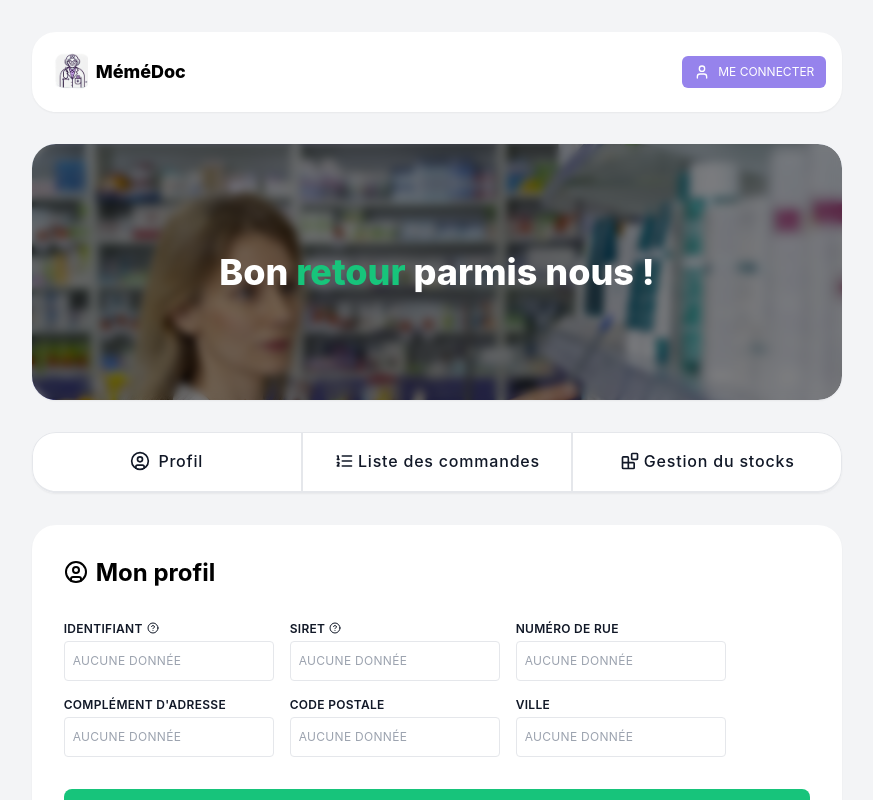
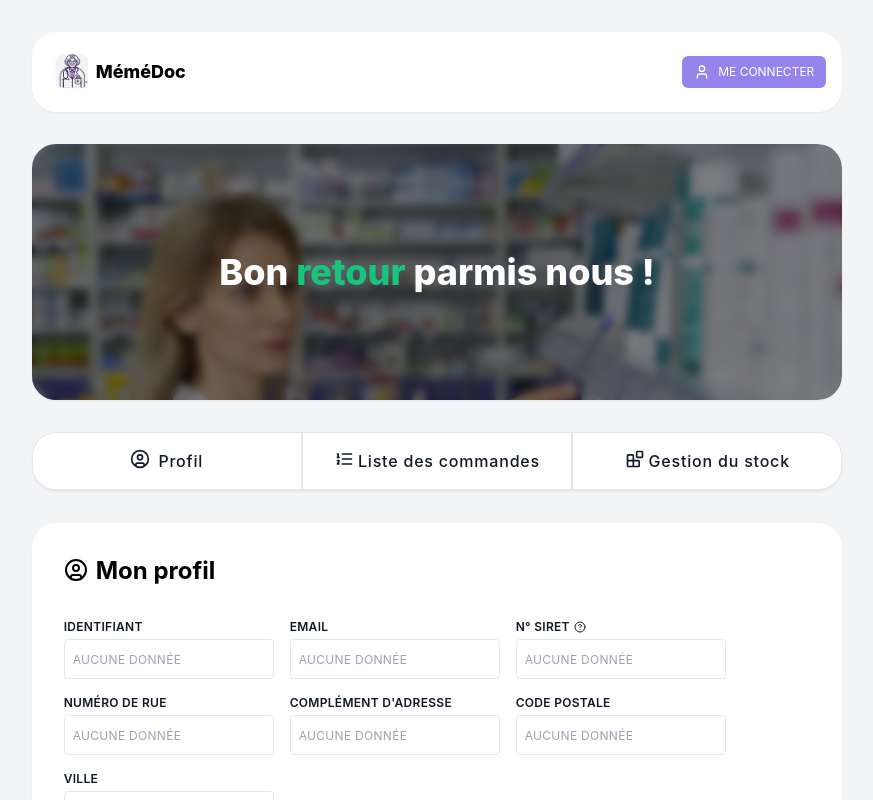
Before and after one commit to EhisOkpebho/memedocs, a React (Create React App) app: page /profile in a window 1280 px wide. Shown: the top 800 px of the page, without its empty margins (203-1076 px from the left). Built offline with nearby package versions, Linux system fonts and the light colour scheme.

Commit message:
:sparkles: create other missing pages

```diff
--- a/src/components/FormInput.tsx
+++ b/src/components/FormInput.tsx
@@ -1,18 +1,20 @@
 import {DetailedHTMLProps, FC, InputHTMLAttributes} from "react";
-import {CircleHelp} from "lucide-react";
+import {CircleHelp, LucideIcon} from "lucide-react";
+import {cs} from "../utils/utils";
 
-type Props = { label: string, description?: string } & DetailedHTMLProps<InputHTMLAttributes<HTMLInputElement>, HTMLInputElement>
+type Props = { label: string, icon?: LucideIcon, description?: string, fill?: boolean } & DetailedHTMLProps<InputHTMLAttributes<HTMLInputElement>, HTMLInputElement>
 
-const FormInput: FC<Props> = ({ label, description,  ...rest }) => {
+const FormInput: FC<Props> = ({ label, icon: Icon, description, fill, className,  ...rest }) => {
     return (
         <>
-            <fieldset className='flex flex-col space-y-1'>
+            <fieldset className={cs('flex flex-col space-y-1', fill && 'w-full')}>
                 <label className='tracking-wide uppercase font-semibold text-xs text-gray-900'>
+                    { Icon && <Icon className='mr-1 mb-0.5 size-3  inline' /> }
                     {label}
                     { description && <CircleHelp className='ml-1 mb-0.5 inline size-3'/> }
                 </label>
-                <input {...rest} placeholder='Aucune donnée'
-                       className='px-2 h-10 rounded outline-none focus:ring-2 focus:ring-primary border border-gray-200 focus:bg-primary/5 text-gray-700 tracking-wide uppercase text-xs'/>
+                <input {...rest}
+                       className={cs('px-2 w-full h-10 rounded outline-none focus:ring-2 focus:ring-primary border border-gray-200 focus:bg-primary/5 text-gray-700 tracking-wide uppercase text-xs', className)}/>
             </fieldset>
         </>
     )
--- a/src/components/Header.tsx
+++ b/src/components/Header.tsx
@@ -8,11 +8,11 @@ const Header = () => {
                 <figure className='w-10 aspect-square bg-cover' style={{backgroundImage: "url('/logo.png')"}}/>
                 MéméDoc
             </Link>
-            <button
+            <Link to='/auth/login'
                 className='px-3 h-8 flex items-center gap-x-2 rounded-md bg-primary uppercase text-xs text-white'>
                 <User className='size-4'/>
                 Me connecter
-            </button>
+            </Link>
         </header>
     )
 }
--- /dev/null
+++ b/src/layouts/AuthenticationLayout.tsx
@@ -0,0 +1,30 @@
+import {ReactNode} from "react"
+import {cs} from "../utils/utils";
+
+type Props = {
+    title: string
+    position: 'left' | 'right'
+    children: ReactNode
+}
+
+export default function AuthenticationLayout({ title, position, children }: Props) {
+    return (
+        <div className={cs('h-[70vh] overflow-hidden flex rounded-3xl shadow-sm bg-white', position === 'right' && 'flex-row-reverse')}>
+            <div className='h-full w-full bg-cover bg-primary' style={{backgroundImage: "url('/pharmacie.jpg')"}}>
+                <div
+                    className='w-full h-full flex flex-col items-center justify-center space-y-1 bg-black/50 backdrop-blur-sm'>
+                    <img src='/logo.png' width={256} height={256} alt='logo' className='w-1/2'/>
+                    {/*<h1 className='font-extrabold text-4xl text-white'>MéméDocs</h1>*/}
+                </div>
+            </div>
+            <div className='py-8 w-full h-full text-gray-800'>
+                <h1 className='mb-8 px-8 text-center font-bold text-3xl underline underline-offset-4 decoration-primary'>
+                    {title}
+                </h1>
+                <form className='pb-32 w-full h-full flex flex-col items-center gap-y-8'>
+                    {children}
+                </form>
+            </div>
+        </div>
+    )
+}
--- a/src/layouts/MySpaceLayout.tsx
+++ b/src/layouts/MySpaceLayout.tsx
@@ -1,6 +1,7 @@
 import {ReactNode} from "react";
 import Header from "../components/Header";
 import {Blocks, CircleUser, ListOrdered} from "lucide-react";
+import {Link} from "react-router-dom";
 
 export default function Layout({ children }: { children: ReactNode }) {
     return (
@@ -16,21 +17,21 @@ export default function Layout({ children }: { children: ReactNode }) {
                 </div>
             </div>
             <div className='w-full flex flex-row rounded-3xl shadow-sm bg-white font-medium text-gray-900'>
-                <button
-                    className='py-4 w-full rounded-3xl rounded-r-none border border-b-2 hover:border-primary/50 hover:bg-primary/10 hover:text-primary tracking-wider duration-150'>
-                    <CircleUser className='mr-2 mb-1 size-5 inline'/>
+                <Link to='/profile'
+                    className='py-4 w-full  flex items-center justify-center rounded-3xl rounded-r-none border border-b-2 hover:border-primary/50 hover:bg-primary/10 hover:text-primary tracking-wider duration-150'>
+                    <CircleUser className='mr-2 mb-1 size-5'/>
                     Profil
-                </button>
-                <button
-                    className='py-4 w-full border border-b-2 hover:border-primary/50 hover:bg-primary/10 hover:text-primary tracking-wider duration-150'>
-                    <ListOrdered className='mr-1 mb-1 size-5 inline'/>
+                </Link>
+                <Link to='/commands'
+                    className='py-4 w-full flex items-center justify-center border border-b-2 hover:border-primary/50 hover:bg-primary/10 hover:text-primary tracking-wider duration-150'>
+                    <ListOrdered className='mr-1 mb-1 size-5'/>
                     Liste des commandes
-                </button>
-                <button
-                    className='py-4 w-full rounded-3xl rounded-l-none border border-b-2 hover:border-primary/50 hover:bg-primary/10 hover:text-primary tracking-wider duration-150'>
-                    <Blocks className='mr-1 mb-1 size-5 inline'/>
-                    Gestion du stocks
-                </button>
+                </Link>
+                <Link to='/stock'
+                    className='py-4 w-full  flex items-center justify-center rounded-3xl rounded-l-none border border-b-2 hover:border-primary/50 hover:bg-primary/10 hover:text-primary tracking-wider duration-150'>
+                    <Blocks className='mr-1 mb-1 size-5'/>
+                    Gestion du stock
+                </Link>
             </div>
             {children}
         </>
--- /dev/null
+++ b/src/pages/Login.tsx
@@ -0,0 +1,27 @@
+import AuthenticationLayout from "../layouts/AuthenticationLayout";
+import {Link, useNavigate} from "react-router-dom";
+import FormInput from "../components/FormInput";
+import {ArrowRight} from "lucide-react";
+
+export default function Login() {
+    const router = useNavigate()
+
+    return (
+        <AuthenticationLayout title='Connexion' position='left'>
+            <div className='px-8 w-full overflow-y-auto flex flex-col gap-y-8'>
+                <FormInput label='Adresse email' type='email' className='h-14 text-base' fill/>
+                <FormInput label='Mot de passe' type='password' className='h-14 text-base' fill/>
+            </div>
+            <div className='px-8 w-full'>
+                <button
+                    onClick={() => router('/')}
+                    className='w-full h-14 flex items-center justify-center rounded-lg bg-primary tracking-wide uppercase font-medium text-white hover:brightness-95 duration-150'>
+                    <ArrowRight className='mr-2 size-4'/>
+                    Me connecter
+                </button>
+            </div>
+            <Link to='/auth/signup' className='px-8 underline underline-offset-2 decoration-primary'>Je n'ai pas de
+                    compte</Link>
+        </AuthenticationLayout>
+)
+}
--- a/src/pages/Profile.tsx
+++ b/src/pages/Profile.tsx
@@ -12,13 +12,15 @@ export default function Profile() {
                 </h3>
                 <form className='flex flex-col gap-y-8'>
                     <div className='flex flex-wrap gap-4'>
-                        <FormInput label='Identifiant' description='Identifiant'/>
-                        <FormInput label='Siret'
+                        <FormInput label='Identifiant'  placeholder='Aucune donnée' />
+                        <FormInput label='Email'  placeholder='Aucune donnée' />
+                        <FormInput label='N° Siret'
+                                   placeholder='Aucune donnée'
                                    description="Système d'identification du répertoire des établissements"/>
-                        <FormInput label='Numéro de rue'/>
-                        <FormInput label="Complément d'adresse"/>
-                        <FormInput label="Code postale"/>
-                        <FormInput label="Ville"/>
+                        <FormInput label='Numéro de rue'  placeholder='Aucune donnée' />
+                        <FormInput label="Complément d'adresse"  placeholder='Aucune donnée' />
+                        <FormInput label="Code postale"  placeholder='Aucune donnée' />
+                        <FormInput label="Ville"  placeholder='Aucune donnée' />
                     </div>
                     <button
                         className='w-full h-12 rounded-lg bg-pharmacist tracking-wider uppercase text-sm font-medium text-white hover:brightness-95 duration-150'>
--- /dev/null
+++ b/src/pages/Registration.tsx
@@ -0,0 +1,31 @@
+import AuthenticationLayout from "../layouts/AuthenticationLayout";
+import {Link} from "react-router-dom";
+import FormInput from "../components/FormInput";
+import {ArrowRight} from "lucide-react";
+
+export default function Registration() {
+    return (
+        <AuthenticationLayout title='Inscription' position='right'>
+            <div className='px-8 pb-2 w-full overflow-y-auto flex flex-col gap-y-8'>
+                <FormInput label='Nom' className='h-14 text-base' fill/>
+                <FormInput label='Prénom' className='h-14 text-base' fill/>
+                <FormInput label='Adresse email' type='email' className='h-14 text-base' fill/>
+                <FormInput label='Mot de passe' type='password' className='h-14 text-base' fill/>
+                <FormInput label='N° SIRET' className='h-14 text-base' fill/>
+                <FormInput label='Numéro de rue' className='h-14 text-base' fill/>
+                <FormInput label="Complément d'adresse" className='h-14 text-base' fill/>
+                <FormInput label='Code postale' className='h-14 text-base' fill/>
+                <FormInput label='Ville' className='h-14 text-base' fill/>
+            </div>
+            <div className='px-8 w-full'>
+                <button
+                    className='w-full h-14 min-h-14 flex items-center justify-center rounded-lg bg-primary tracking-wide uppercase font-medium text-white hover:brightness-95 duration-150'>
+                    <ArrowRight className='mr-2 size-4'/>
+                    M'inscrire
+                </button>
+            </div>
+            <Link to='/auth/login' className='px-8 underline underline-offset-2 decoration-primary'>J'ai déjà un
+                compte</Link>
+        </AuthenticationLayout>
+    )
+}
--- /dev/null
+++ b/src/pages/StockManagement.tsx
@@ -0,0 +1,25 @@
+import {Blocks, CirclePlus, Filter} from "lucide-react";
+import MySpaceLayout from "../layouts/MySpaceLayout";
+import FormInput from "../components/FormInput";
+
+export default function Commands() {
+    return (
+        <>
+            <MySpaceLayout>
+                <div className='p-8 w-full flex flex-col gap-y-8 rounded-3xl shadow-sm bg-white'>
+                    <div className='flex justify-between'>
+                        <h3 className='font-bold text-2xl'>
+                            <Blocks className='mb-1 mr-2 size-6 inline'/>
+                            Gestion du stock
+                        </h3>
+                        <button className='px-4 py-1 rounded-md bg-primary text-sm text-white hover:brightness-95 duration-150'>
+                            <CirclePlus className='mr-1 size-4 inline' />
+                            Ajouter un médicament
+                        </button>
+                    </div>
+                    <FormInput label='Filtrer' placeholder='Nom du produit' icon={Filter} className='h-8'/>
+                </div>
+            </MySpaceLayout>
+        </>
+    )
+}
```
Also changed, not shown: src/App.tsx (+9 -1 lines), src/pages/Commands.tsx (added, +19 -0 lines).
